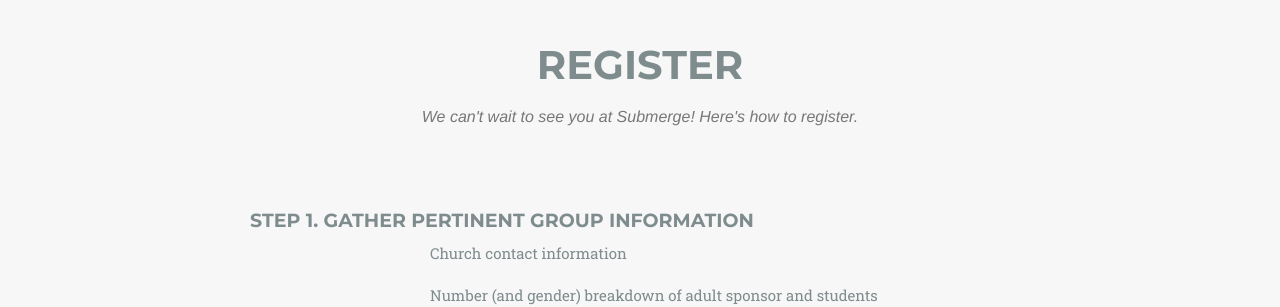
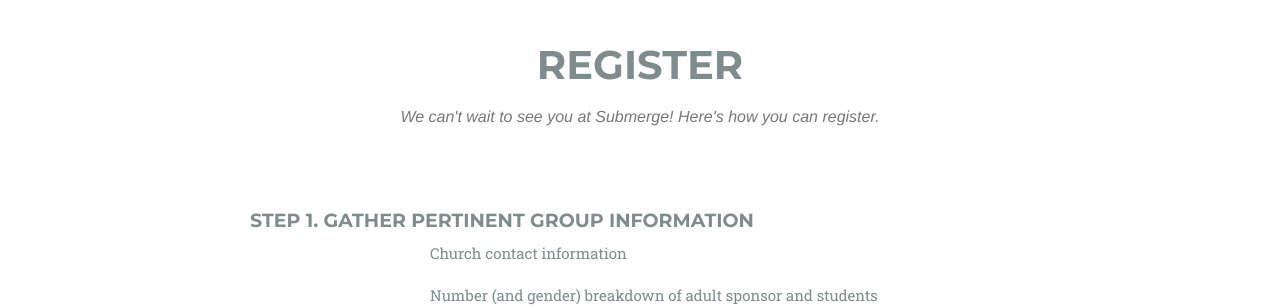
Before and after one commit to stlchristianedu/submergestl.com, a Jekyll site: the page built from index.html, in a window 1280 px wide and 900 px high, scrolled down 4386 px. Shown: the part 152-459 px from the top of the window. Built offline with Jekyll 4.4.1, drawn with Linux system fonts in a browser that asks for light colours; nearby versions of some CDN libraries; some web fonts are replaced.

Commit message:
Changing background color, and refining some text
Signed-off-by: Elliot J. Voris <elliot@voris.me>

```diff
--- a/_includes/register.html
+++ b/_includes/register.html
@@ -1,9 +1,9 @@
-<section id="register" class="bg-light-gray">
+<section id="register">
     <div class="container">
         <div class="row">
             <div class="col-lg-12 text-center">
                 <h2 class="section-heading">Register</h2>
-                <h3 class="section-subheading text-muted">We can't wait to see you at Submerge! Here's how to register.</h3>
+                <h3 class="section-subheading text-muted">We can't wait to see you at Submerge! Here's how you can register.</h3>
             </div>
         </div>
         <div class="row">
```
